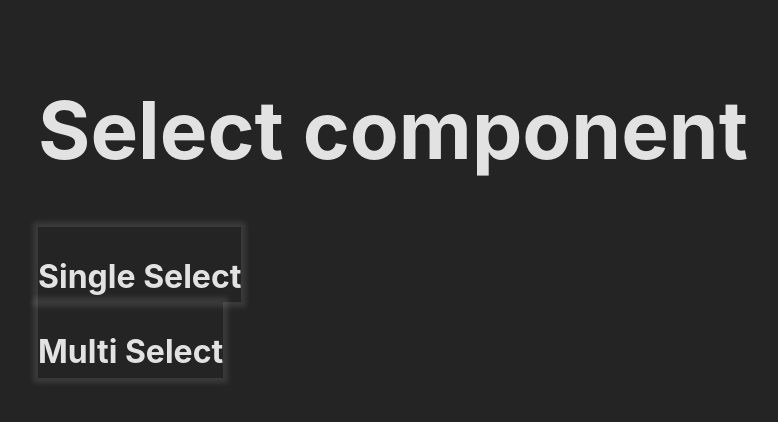
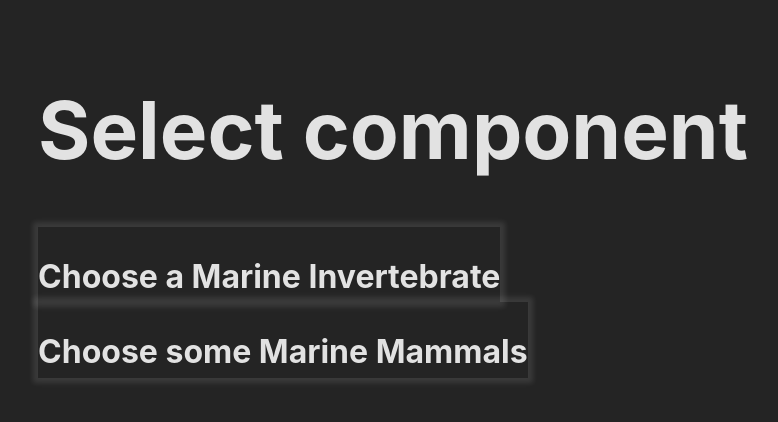
Before and after one commit to yarivShamash/select-component, a React (Vite) app: page / in a window 1280 px wide. Shown: the top 422 px of the page, without its empty margins (247-1025 px from the left). Built offline with nearby package versions, Linux system fonts and the light colour scheme.

Commit message:
mock data added

```diff
--- a/src/components/Form/Form.tsx
+++ b/src/components/Form/Form.tsx
@@ -1,4 +1,6 @@
 import { ChangeEventHandler, useState } from "react";
+
+import { marineMammals, marineInvertebrates } from "../../mocks";
 
 import { Option } from "../Select/types";
 import { Select } from "../Select";
@@ -22,21 +24,15 @@ export const Form = () => {
   return (
     <>
       <Select
-        title="Single Select"
-        options={[
-          { label: "Option 1", value: 1 },
-          { label: "Option 2", value: 2 },
-        ]}
+        title="Choose a Marine Invertebrate"
+        options={marineInvertebrates}
         onSelect={handleSingleSelect}
         selected={singleSelected}
       />
 
       <Select
-        title="Multi Select"
-        options={[
-          { label: "Option 1", value: 1 },
-          { label: "Option 2", value: 2 },
-        ]}
+        title="Choose some Marine Mammals"
+        options={marineMammals}
         onSelect={handleMultiSelect}
         selected={multiSelected}
       />
--- /dev/null
+++ b/src/mocks/index.ts
@@ -0,0 +1,2 @@
+export * from "./marineInvertabrates";
+export * from "./marineMammals";
--- /dev/null
+++ b/src/mocks/marineInvertabrates.ts
@@ -0,0 +1,12 @@
+export const marineInvertebrates = [
+  { label: "Giant Squid", value: "giant_squid" },
+  { label: "Blue Ringed Octopus", value: "blue_ringed_octopus" },
+  { label: "Coconut Crab", value: "coconut_crab" },
+  { label: "Sea Cucumber", value: "sea_cucumber" },
+  { label: "Crown-of-Thorns Starfish", value: "crown_of_thorns_starfish" },
+  { label: "Portuguese Man-of-War", value: "portuguese_man_of_war" },
+  { label: "Giant Isopod", value: "giant_isopod" },
+  { label: "Mantis Shrimp", value: "mantis_shrimp" },
+  { label: "Vampire Squid", value: "vampire_squid" },
+  { label: "Nudibranch", value: "nudibranch" },
+];
--- /dev/null
+++ b/src/mocks/marineMammals.ts
@@ -0,0 +1,12 @@
+export const marineMammals = [
+  { label: "Blue Whale", value: "blue_whale" },
+  { label: "Orca (Killer Whale)", value: "orca" },
+  { label: "Bottlenose Dolphin", value: "bottlenose_dolphin" },
+  { label: "Humpback Whale", value: "humpback_whale" },
+  { label: "Sea Otter", value: "sea_otter" },
+  { label: "Manatee", value: "manatee" },
+  { label: "Harbor Seal", value: "harbor_seal" },
+  { label: "Narwhal", value: "narwhal" },
+  { label: "Beluga Whale", value: "beluga_whale" },
+  { label: "Walrus", value: "walrus" },
+];
```
